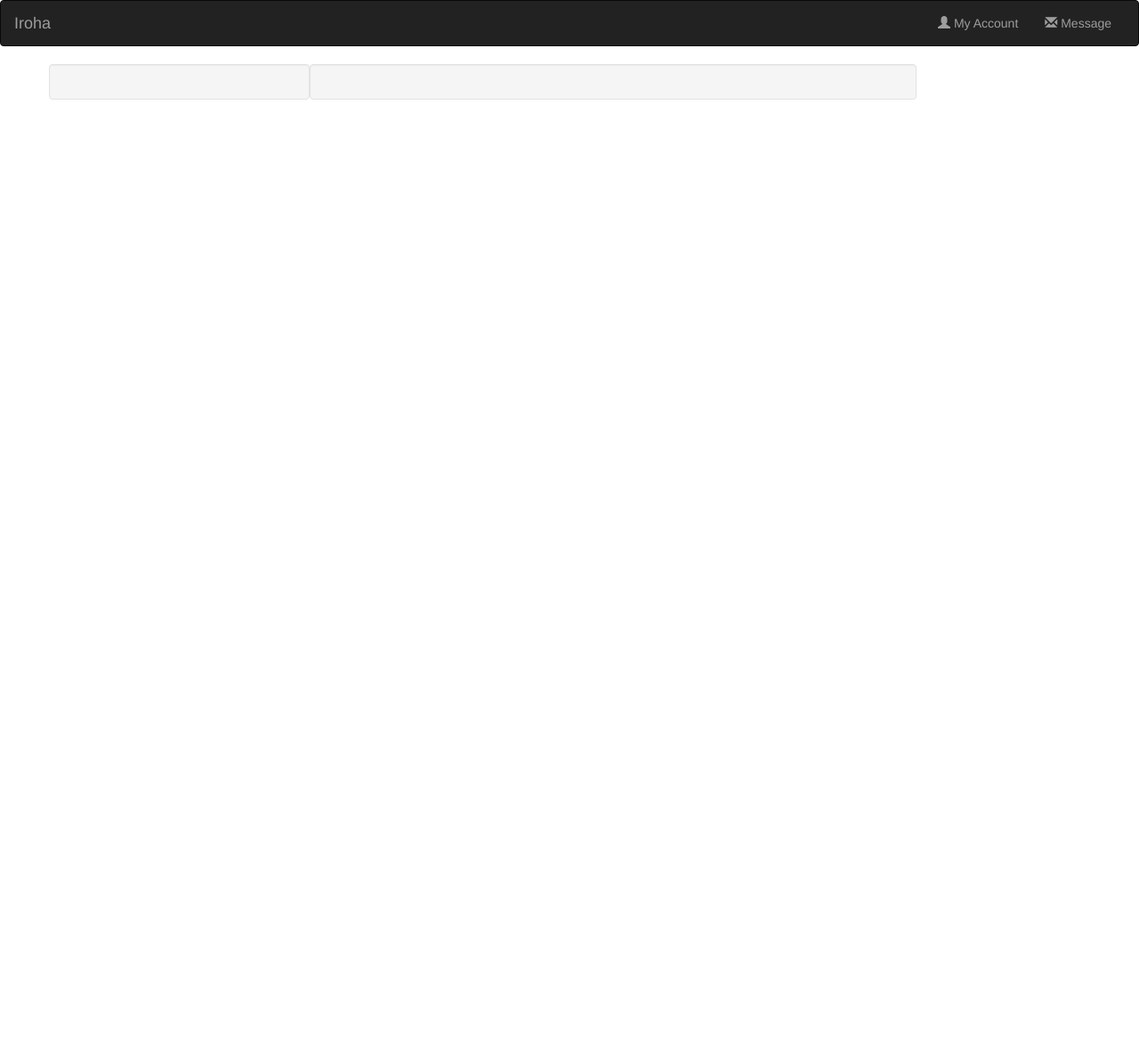
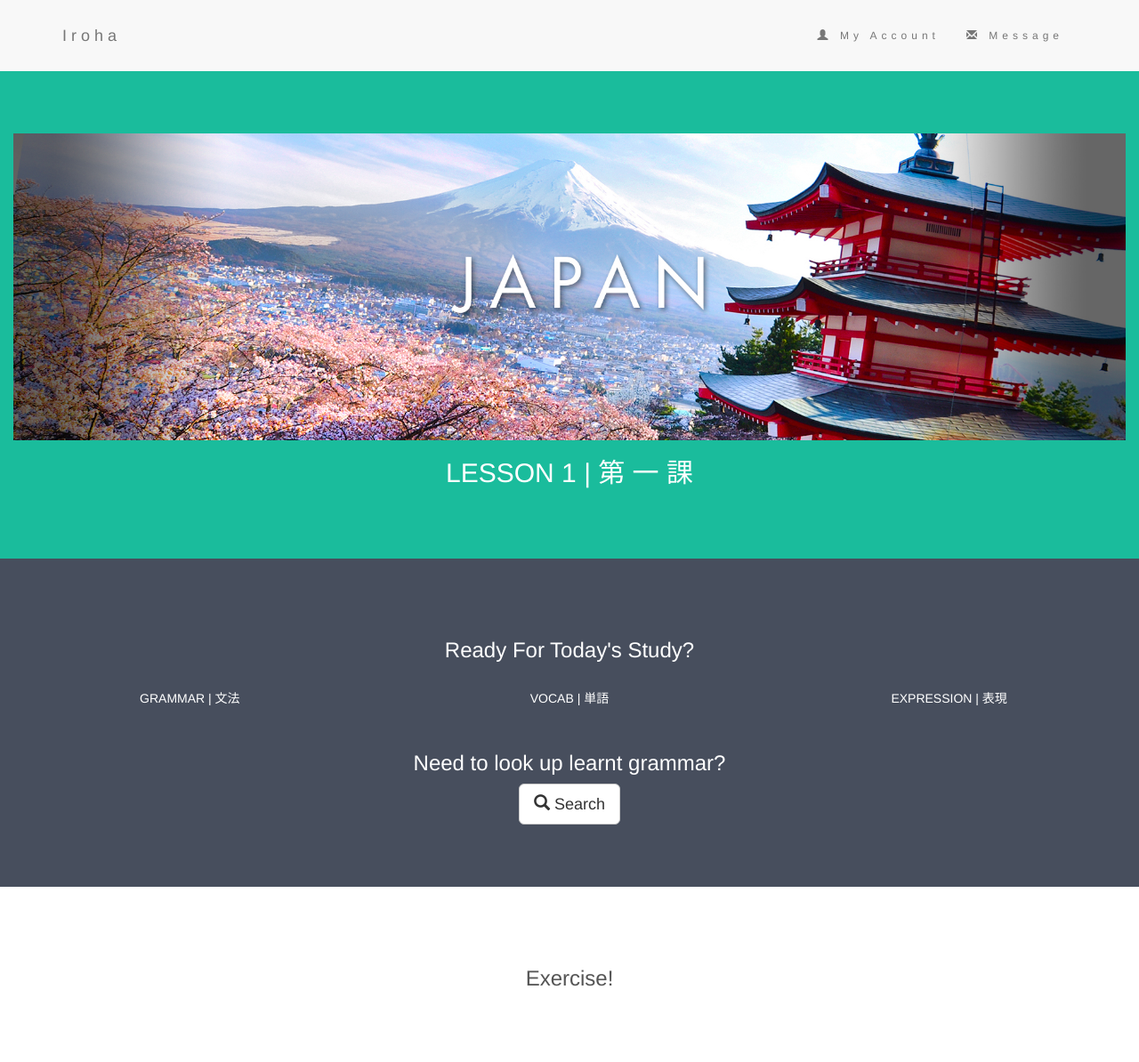
Before and after one commit to Rick-Xia/Japanese-iroha, a plain HTML site: page lessonSample.html in a window 1280 px wide. Shown: the whole page at 89% size. Before the commit the page ends 800 px from the top, so only its background shows below. Drawn offline with nearby package versions, Linux system fonts and the light colour scheme.

Commit message:
set up basic layout

```diff
--- a/lessonSample.html
+++ b/lessonSample.html
@@ -10,19 +10,62 @@
         <script src="https://maxcdn.bootstrapcdn.com/bootstrap/3.3.7/js/bootstrap.min.js"></script>
         <style>
             /* Set black background color, white text and some padding */
-
+            /*
             footer {
                 background-color: #555;
                 color: white;
                 padding: 15px;
+            }
+            */
+
+            .bg-1 {
+                background-color: #1abc9c;
+                /* Green */
+                color: #ffffff;
+            }
+
+            .bg-2 {
+                background-color: #474e5d;
+                /* Dark Blue */
+                color: #ffffff;
+            }
+
+            .bg-3 {
+                background-color: #ffffff;
+                /* White */
+                color: #555555;
+            }
+
+            .container-fluid {
+                padding-top: 70px;
+                padding-bottom: 70px;
+            }
+
+            img {
+                max-width: 100%;
+                max-height: 100%;
+            }
+
+            .navbar {
+                padding-top: 15px;
+                padding-bottom: 15px;
+                border: 0;
+                border-radius: 0;
+                margin-bottom: 0;
+                font-size: 12px;
+                letter-spacing: 5px;
+            }
+
+            .navbar-nav li a:hover {
+                color: #1abc9c !important;
             }
 
         </style>
     </head>
 
     <body>
-        <nav class="navbar navbar-inverse">
-            <div class="container-fluid">
+        <nav class="navbar navbar-default">
+            <div class="container">
                 <div class="navbar-header">
                     <button class="navbar-toggle" data-toggle="collapse" data-target="#myNavbar">
                         <span class="icon-bar"></span>
@@ -39,10 +82,35 @@
                 </div>
             </div>
         </nav>
-        <div class="container text-center">
+        <div class="container-fluid bg-1 text-center">
+            <img src="./img/japan_header.jpg" alt="Header">
+            <h2>LESSON 1 | 第 一 課</h2>
+        </div>
+        <div class="container-fluid bg-2 text-center">
+            <h3>Ready For Today's Study? </h3>
+            <br />
             <div class="row">
-                <div class="col-sm-3 well"> </div>
-                <div class="col-sm-7 well"> </div>
+                <div class="col-xs-4">
+                    <p>GRAMMAR | 文法</p>
+                </div>
+                <div class="col-xs-4">
+                    <p>VOCAB | 単語</p>
+                </div>
+                <div class="col-xs-4">
+                    <p>EXPRESSION | 表現</p>
+                </div>
+            </div>
+            <br />
+            <h3> Need to look up learnt grammar? </h3>
+            <a href="#" class="btn btn-default btn-lg"><span class="glyphicon glyphicon-search"></span> Search</a>
+            <!--div class="row">
+                <div class="col-sm-12 well"> </div>
+            </div-->
+        </div>
+        <div class="container-fluid bg-3 text-center">
+            <h3> Exercise! </h3>
+            <div class="row">
+
             </div>
         </div>
     </body>
```
Also changed, not shown: img/japan_header.jpg (added), img/main_header.jpg (added).
